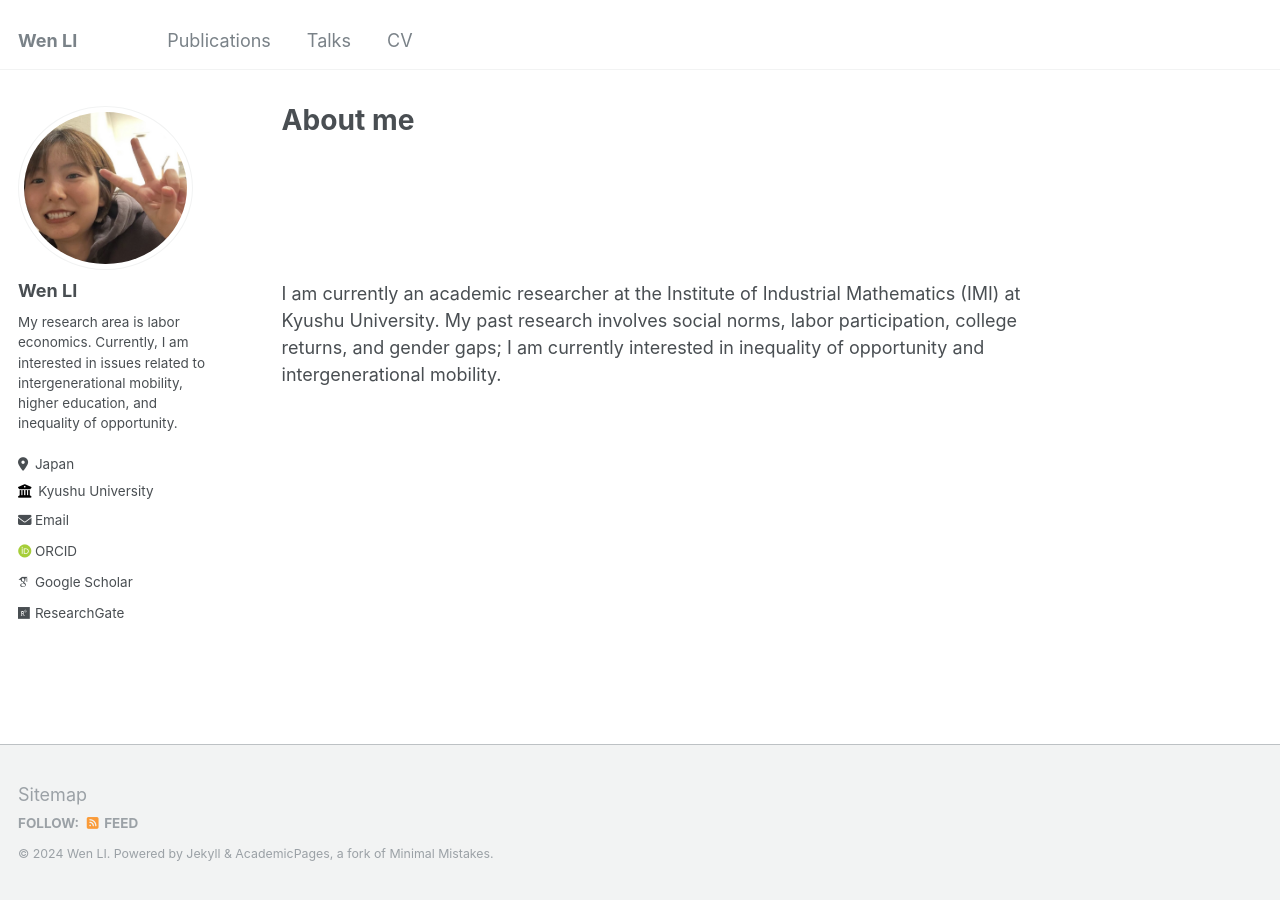
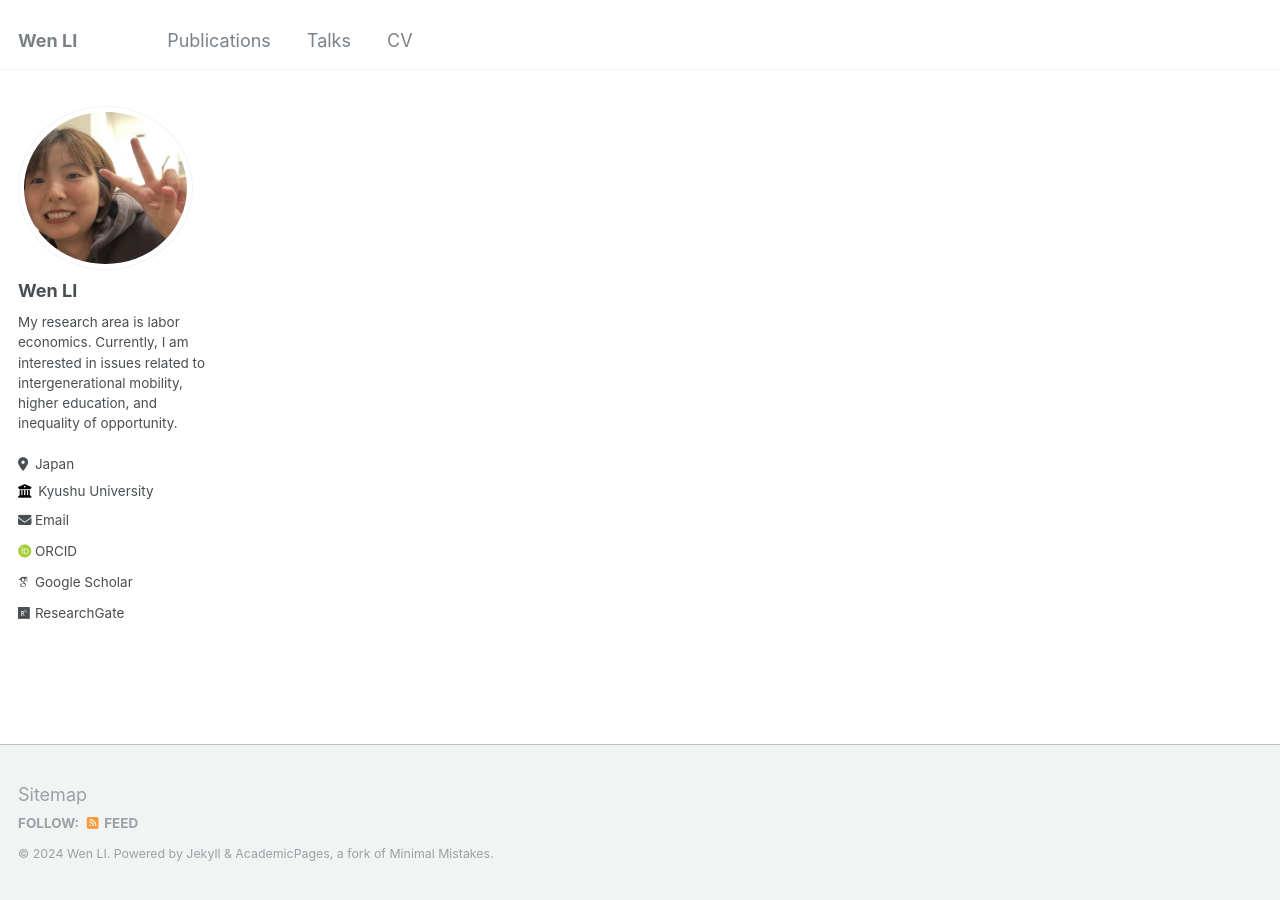
Before and after one commit to wenli-econ/wenli-econ.github.io, a Jekyll site: the page built from _pages/about.md, in a window 1280 px wide. Built offline with Jekyll 4.4.1, drawn with Linux system fonts in a browser that asks for light colours; some web fonts are replaced.

Commit message:
Update about.md

```diff
--- a/_pages/about.md
+++ b/_pages/about.md
@@ -1,14 +1,6 @@
 ---
 permalink: /
-title: "About me"
 author_profile: true
 redirect_from:
-  - /about/
-  - /about.html
+  - /publications/
 ---
-<br/>
-<br/>
-<br/>
-<br/>
-
-I am currently an academic researcher at the Institute of Industrial Mathematics (IMI) at Kyushu University. My past research involves social norms, labor participation, college returns, and gender gaps; I am currently interested in inequality of opportunity and intergenerational mobility.
```
